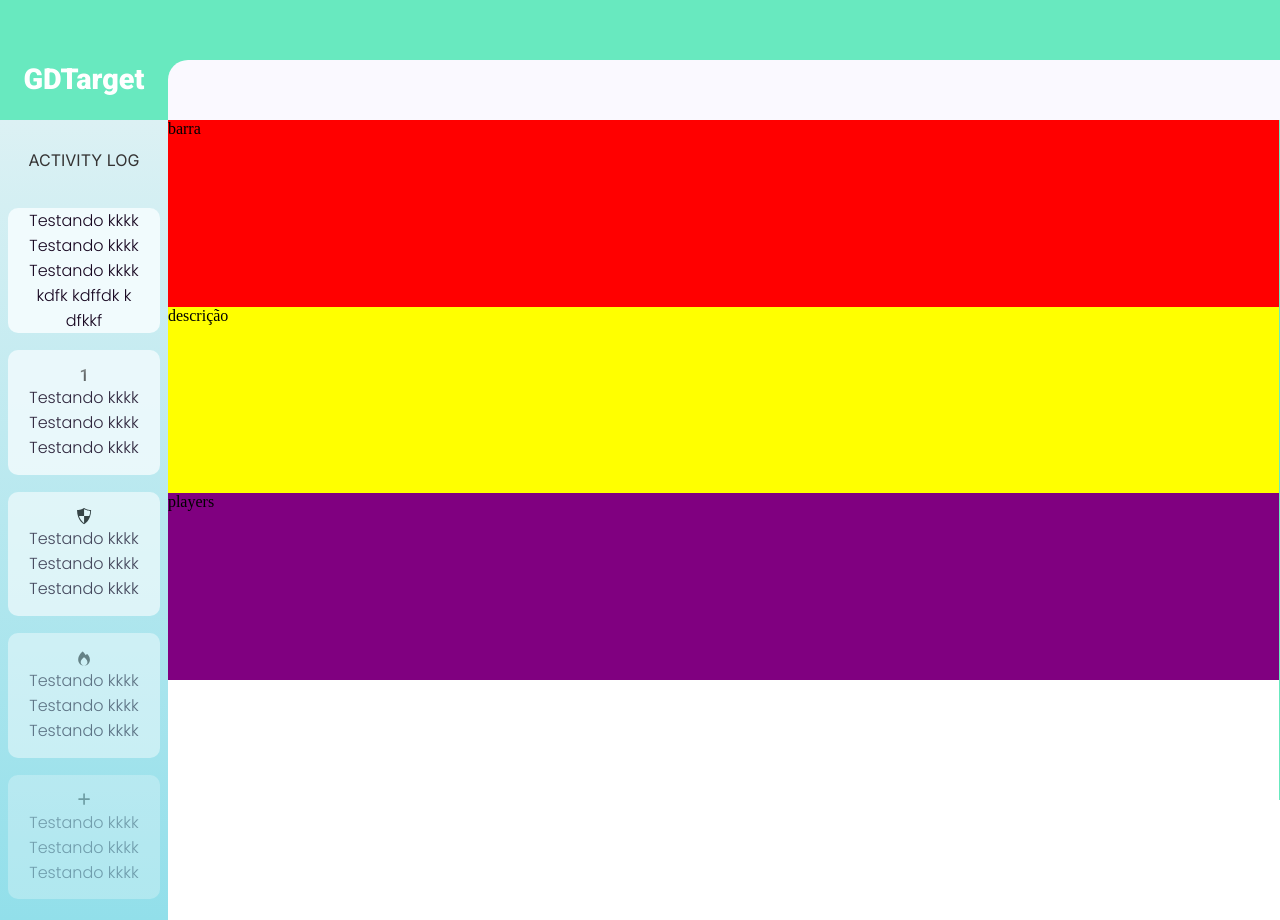
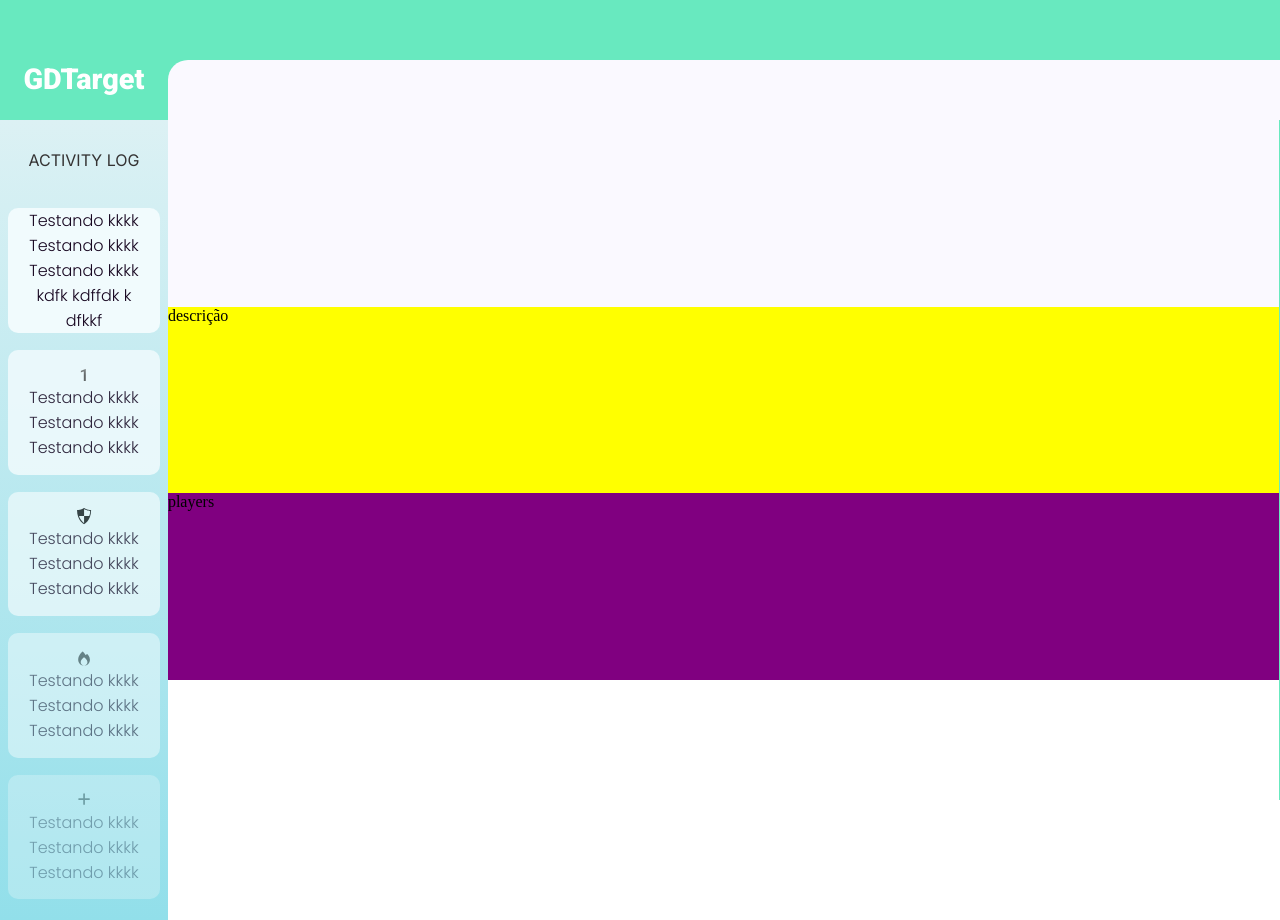
Before and after one commit to GabrielDavid1/GDTarget, a React (Vite) app: page / in a window 1280 px wide. Built offline with nearby package versions, Linux system fonts and the light colour scheme.

Commit message:
Component PowerBar created

```diff
--- a/src/App.tsx
+++ b/src/App.tsx
@@ -1,3 +1,6 @@
+//React
+import { useState } from 'react';
+
 //Styles
 import {
   AppHeader,
@@ -22,8 +25,10 @@ import "./styles/global.css";
 //Components
 import Card from "./components/Card/Card";
 import { Wind } from "./components/Wind";
+import PowerBar from "./components/PowerBar";
 
 function App() {
+  const [power, setPower] = useState<number>(0);
   return (
     <AppContainer>
       <AppHeader>
@@ -69,7 +74,9 @@ function App() {
 
       <AppMain>
         <AppContent>
-          <MainPowerBar> barra </MainPowerBar>
+          <MainPowerBar>
+            <PowerBar value={power} />
+          </MainPowerBar>
           <MainDescription> descrição </MainDescription>
           <MainPlayers> players </MainPlayers>
         </AppContent>
--- a/src/AppStyle.ts
+++ b/src/AppStyle.ts
@@ -97,7 +97,9 @@ export const AppContent = styled.div`
 export const MainPowerBar = styled.main`
     width: 100%;
     height: 33.33%;
-    background-color: red;
+    display: flex;
+    justify-content: center;
+    align-items: center;
 `;
 
 export const MainDescription = styled.main`
--- /dev/null
+++ b/src/components/PowerBar/index.tsx
@@ -0,0 +1,14 @@
+import { ProgressBar } from "./styles";
+
+interface Props {
+    value:number;
+    isVisible?:boolean;
+}
+
+const PowerBar = ({value, isVisible}:Props) => (
+    (isVisible)
+       ? <ProgressBar value={value} max="100" />
+       : null
+);
+
+export default PowerBar;
--- /dev/null
+++ b/src/components/PowerBar/styles.ts
@@ -0,0 +1,16 @@
+import styled from "styled-components";
+import { theme } from "../../styles/theme";
+
+export const ProgressBar = styled.progress`
+    width: 25%;
+    height: 10%;
+    border-radius: 2px;
+    background: white;
+    accent-color: red;
+    -webkit-appearance: none;
+    &::-moz-progress-bar {
+        background-color:  ${theme.elements.PROGRESS_BAR.color};
+    }
+    border: 1px solid ${theme.elements.PROGRESS_BAR.color};
+    transition: all .15s;
+`;
```
